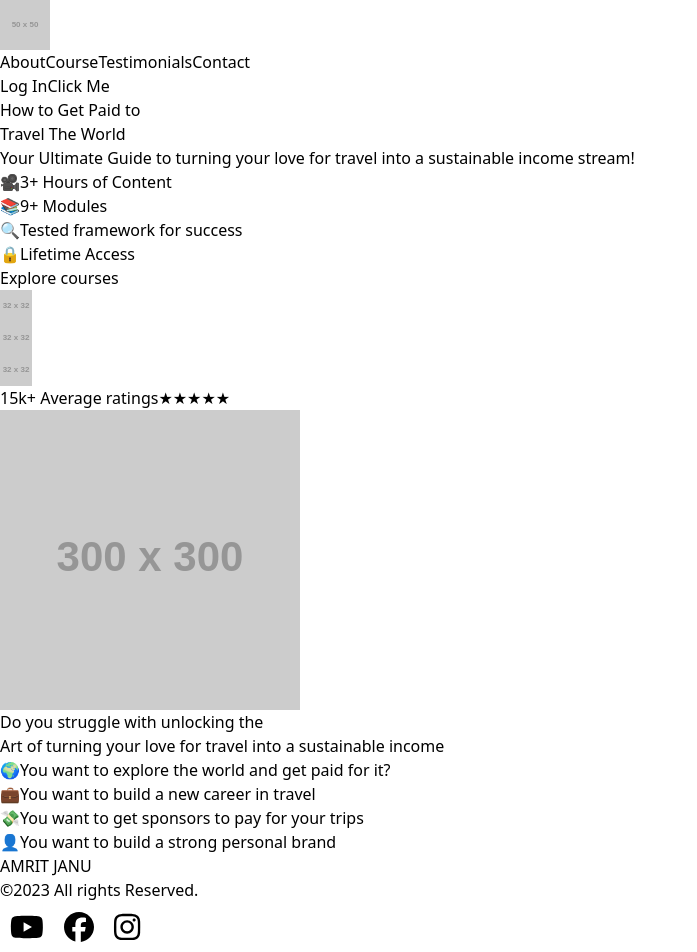
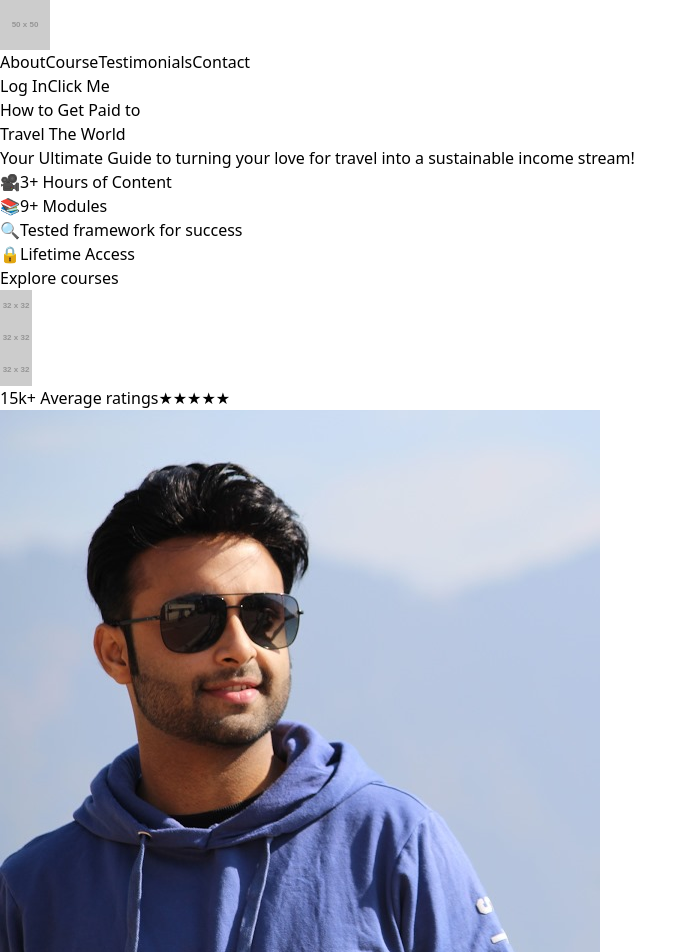
Before and after one commit to sshekhar5/appAS03, a React (Vite) app in the folder my-project-03AS3/: page / in a window 1280 px wide. Shown: the top 952 px of the page, without its empty margins (0-697 px from the left). Built offline with nearby package versions, Linux system fonts and the light colour scheme.

Commit message:
profile and links added..!!

```diff
--- a/my-project-03AS3/src/components/Footer.jsx
+++ b/my-project-03AS3/src/components/Footer.jsx
@@ -8,11 +8,11 @@ const Footer = forwardRef((props, ref) => {
       ref={ref}
       className="bg-red-500 p-6 text-white text-center space-y-4"
     >
-      <h2 className="text-lg font-bold">AMRIT JANU</h2>
-      <p>©2023 All rights Reserved.</p>
+      <h2 className="text-lg font-bold">AMRIT SHARAN</h2>
+      <p>©2025 All rights Reserved.</p>
       <div className="flex justify-center space-x-4">
       <a
-        href="https://youtube.com"
+        href="https://www.youtube.com/@AMRITSHARAN"
         target="_blank"
         rel="noopener noreferrer"
       >
@@ -20,7 +20,7 @@ const Footer = forwardRef((props, ref) => {
       </a>
 
       <a
-        href="https://facebook.com"
+        href="https://facebook.com/amritsharan.as"
         target="_blank"
         rel="noopener noreferrer"
       >
@@ -28,7 +28,7 @@ const Footer = forwardRef((props, ref) => {
       </a>
 
       <a
-        href="https://instagram.com"
+        href="https://www.instagram.com/amritsharann"
         target="_blank"
         rel="noopener noreferrer"
       >
--- a/my-project-03AS3/src/components/mainContent/InitialInfo.jsx
+++ b/my-project-03AS3/src/components/mainContent/InitialInfo.jsx
@@ -1,4 +1,5 @@
 import React from 'react'
+import amritProfile from '../../assets/amritProfile.jpeg';
 
 function InitialInfo() {
   return (
@@ -54,9 +55,10 @@ function InitialInfo() {
         </div>
 
         {/* Image Section */}
+        {/* src="https://via.placeholder.com/300" */}
         <div className="md:w-1/2 mt-8 md:mt-0 flex justify-center">
           <img
-            src="https://via.placeholder.com/300"
+           src = {amritProfile}
             alt="Profile"
             className="w-64 h-64 rounded-full object-cover"
           />
```
Also changed, not shown: my-project-03AS3/src/assets/amritProfile.jpeg (added).
